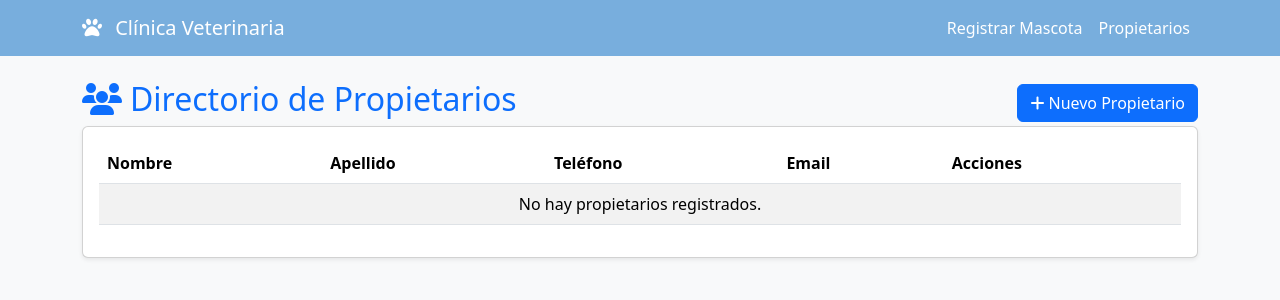
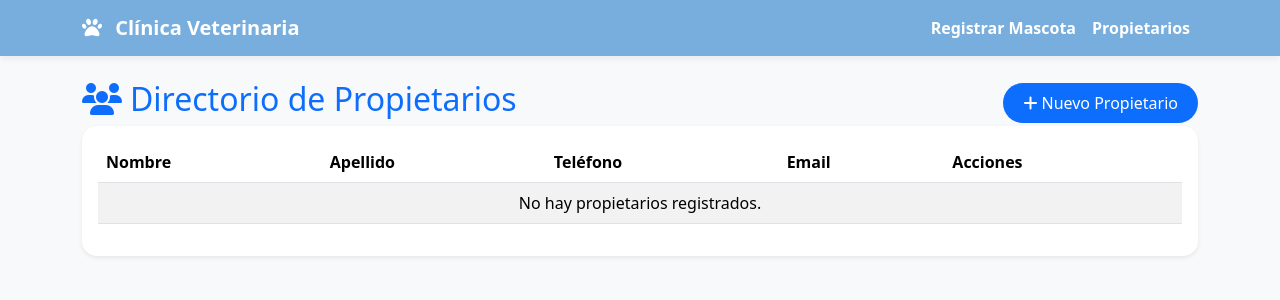
Before and after one commit to MiguelAngelRamos/veterinaria-django, a Django app: template templates/pacientes/propietario_list.html in a window 1280 px wide. Shown: the top 300 px of the page. Run offline with Django 3.2, Linux system fonts and the light colour scheme; the template is opened without the code that fills it, so the values that code supplies are empty; some libraries are stand-ins or nearby versions.

Commit message:
estilos css

```diff
--- a/pacientes/static/css/custom.css
+++ b/pacientes/static/css/custom.css
@@ -16,4 +16,53 @@ body {
 
 .navbar {
   background-color: var(--pastel-primary) !important;
+  box-shadow: 0 4px 6px rgba(0, 0, 0, 0.05);
 }
+
+/* Agrupacion de selectores para estilos comunes */
+.navbar-brand, .nav-link {
+  color: #fff !important;
+  font-weight: 600;
+}
+
+/* Efecto hover es una pseudo-clase */
+.nav-link:hover {
+  color: var(--pastel-secondary) !important;
+  transform: translateY(-2px);
+  transition: all 0.3s ease;
+}
+
+/* cards y contenedores */
+
+.card {
+  border: none;
+  border-radius: 15px;
+  box-shadow: 0 4px 15px rgba(0, 0, 0, 0.05);
+  background-color: #fff;
+  transition: transform 0.3s ease;
+}
+
+.card:hover {
+  transform: translateY(-5px);
+  box-shadow: 0 8px 20px rgba(0, 0, 0, 0.1);
+}
+
+/* Buttons */
+
+.btn  {
+  border-radius: 20px;
+  padding: 8px 20px;
+  font-weight: 500;
+  border: none;
+  transition: all 0.3s ease;
+}
+
+.btn-success {
+  background-color: var(--pastel-success);
+  color: #333;
+}
+
+.btn-success:hover {
+  background-color: #b5e3ab;
+  transform: scale(1.05);
+}
--- a/templates/base.html
+++ b/templates/base.html
@@ -15,6 +15,7 @@
   <link rel="stylesheet" href="https://cdnjs.cloudflare.com/ajax/libs/font-awesome/6.5.1/css/all.min.css"
     integrity="sha512-DTOQO9RWCH3ppGqcWaEA1BIZOC6xxalwEsw9c2QQeAIftl+Vegovlnee1c9QX4TctnWMn13TZye+giMm8e2LwA=="
     crossorigin="anonymous" referrerpolicy="no-referrer" />
+
   <!-- Custom Css   -->
   <link rel="stylesheet" href="{% static 'css/custom.css' %}">
   <!-- SweetAlert2 para alertas bonitas  -->
@@ -31,10 +32,10 @@
       <div class="collapse navbar-collapse" id="navbarNav">
         <ul class="navbar-nav ms-auto">
           <li class="nav-item">
-            <a class="nav-link text-white" href="{% url 'paciente_create' %}">Registrar Mascota</a>
+            <a class="nav-link" href="{% url 'paciente_create' %}">Registrar Mascota</a>
           </li>
           <li class="nav-item">
-            <a class="nav-link text-white" href="{% url 'propietario_list' %}">Propietarios</a>
+            <a class="nav-link" href="{% url 'propietario_list' %}">Propietarios</a>
           </li>
         </ul>
       </div>
```
